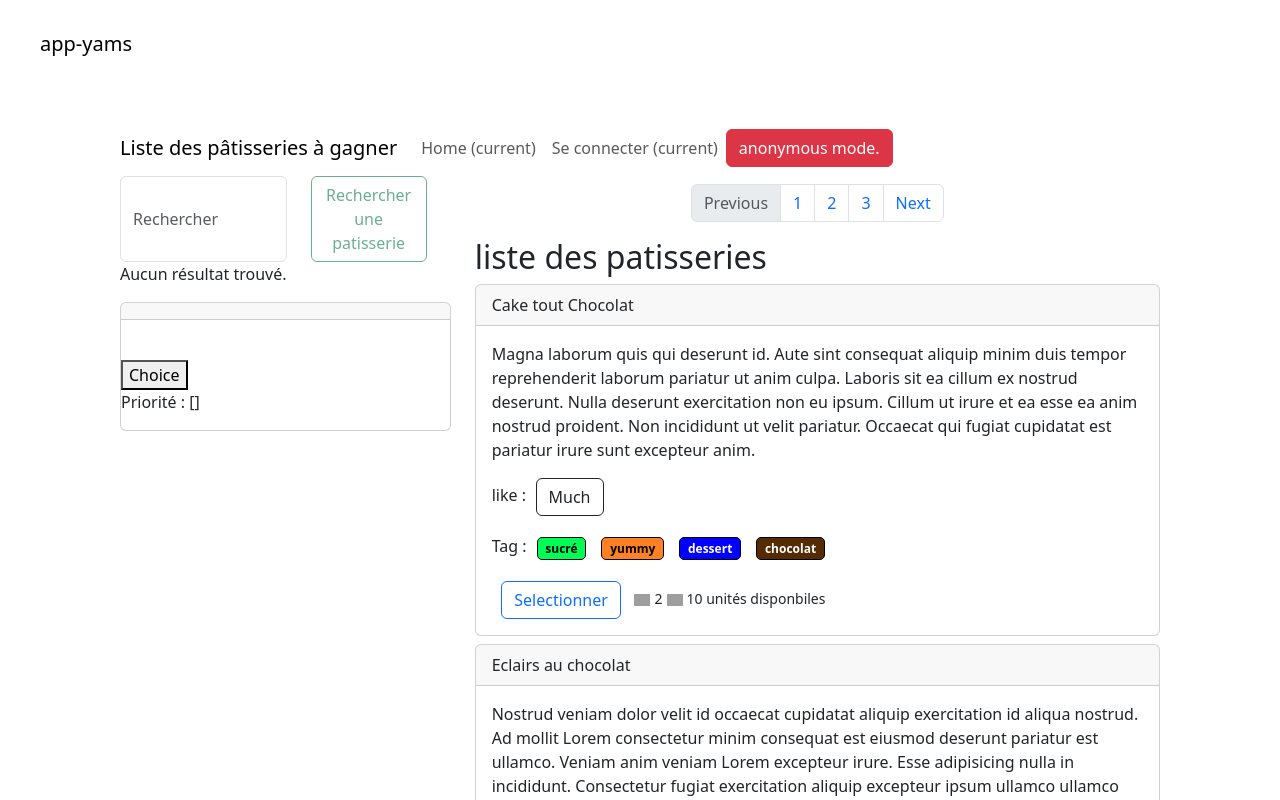
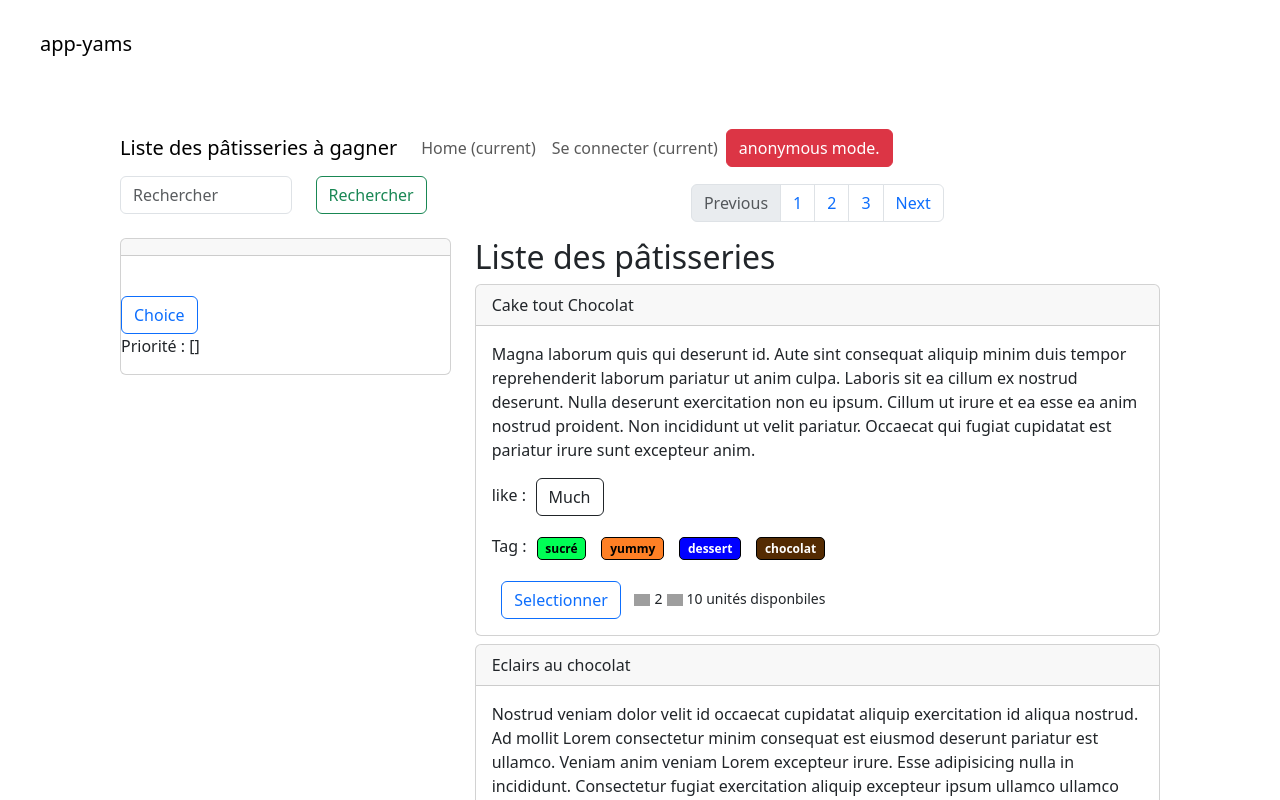
Before and after one commit to MeliGu97/app-yams, an Angular app: page / in a window 1280 px wide. Shown: the top 800 px of the page. Built offline with nearby package versions, Linux system fonts and the light colour scheme; grey boxes are pictures that could not be loaded.

Commit message:
jusqu'à l'exo 20

```diff
--- a/src/app/pastrie-details/pastrie-details.component.html
+++ b/src/app/pastrie-details/pastrie-details.component.html
@@ -6,4 +6,4 @@
     <li class="list-group-item">{{ingredient}}</li>
 </ul>
 
-<button *ngIf="enableChoiceBt" (click)="preference(pastrie?.id)">Choice</button>
+<button class="btn btn-outline-primary"  *ngIf="enableChoiceBt" (click)="preference(pastrie?.id)">Choice</button>
--- a/src/app/pastrie.service.ts
+++ b/src/app/pastrie.service.ts
@@ -28,7 +28,7 @@ export class PastrieService {
     return this.getPastries().length;
   }
 
-  searchPastriesByName(name: string): Pastrie[] {
+  getPastrieByName(name: string): Pastrie[] {
     return this.pastries.filter(p => p.name.toLowerCase().includes(name.toLowerCase()));
   }
 }
--- a/src/app/pastries/pastries.component.html
+++ b/src/app/pastries/pastries.component.html
@@ -25,7 +25,7 @@
 
     <div class="row content">
         <div class="col-sm-4">
-            <app-search></app-search>
+            <app-search (searchChange)="filtredPastries($event)"></app-search>
             <div class="card">
                 <app-pastrie-details [pastrie]="selectedPastrie" [enableChoiceBt]="canChoice"
                     (changePreference)="changeParentPreference($event)">
@@ -75,7 +75,7 @@
 
             <!-- Carte qui fonctionne pour chaque patisserie : -->
             <ng-container *ngIf="pastries">
-                <h2>liste des patisseries</h2>
+                <h2>Liste des pâtisseries</h2>
                 <div class="card" *ngFor="let pastrie of pastries">
                     <div class="card-header">
                         {{ pastrie.name }}
@@ -91,12 +91,11 @@
                         <!-- Bouton pour voir le détail de la patisserie -->
                         <button class="btn btn-outline-primary" type="button" (click)="OnSelect(pastrie)"
                             clickable>Selectionner</button>
-                        <img class="glyph-icon" src="../assets/svg/si-glyph-heart.svg" />
+                        <img class="glyph-icon" src="../svg/icons8-aimer-50.png" />
                         <small>{{ pastrie.order }}</small>
-                        <img class="glyph-icon" src="./assets/svg/si-glyph-triangle-double-arrow-right.svg" />
+                        <img class="glyph-icon" src="../svg/icons8-double-droite-50.png" />
                         <small>{{ pastrie.quantity }} unités disponbiles</small>
                         <br>
-                        <!-- bouton Choice -->
                     </div>
                 </div><!-- fin card générique -->
             </ng-container>
--- a/src/app/pastries/pastries.component.ts
+++ b/src/app/pastries/pastries.component.ts
@@ -3,6 +3,7 @@ import { Component, OnInit } from '@angular/core';
 // Importez la définition de la classe et les pâtisseries
 import { Pastrie } from '../pastrie';
 import { PastrieService } from '../pastrie.service'
+
 @Component({
     selector: 'app-pastries',
     templateUrl: './pastries.component.html',
@@ -21,14 +22,17 @@ export class PastriesComponent implements OnInit {
       this.pastries = pastrieService.getPastries()
     }
 
-    ngOnInit() { console.log("le nombre de patisserie :",this.pastrieService.count()) }
+    ngOnInit(): void {
+      this.pastries = this.pastrieService.getPastries();
+      console.log("le nombre de patisserie :",this.pastrieService.count())
+    }
 
 
     // Récupérer la patisserie sélectionnée au clic sur un btn
     OnSelect(pastrie: Pastrie) {
       console.log(pastrie);
       this.selectedPastrie = pastrie;
-    };
+    }
 
     changeParentPreference(event:string){
       this.priority?.push(event);
@@ -36,4 +40,9 @@ export class PastriesComponent implements OnInit {
         this.canChoice = false;
       }
     }
+
+    filtredPastries(searchWord: string): void {
+      // Mettre à jour les pâtisseries affichées en fonction du mot de recherche
+      this.pastries = this.pastrieService.getPastrieByName(searchWord);
+    }
 }
--- a/src/app/search/search.component.html
+++ b/src/app/search/search.component.html
@@ -1,14 +1,9 @@
-<!--
-Méthode onSubmit à définir dans le TypeScript.
-Vous devez également définir une référence locale #formSearch.
-Ainsi que les directives ngModel pour lier un champ à son nom (data-binding)
--->
 <form class="form-inline my-2 my-lg-0 d-inline-flex" (ngSubmit)="onSubmit(formSearch)" #formSearch="ngForm">
-    <input name="word" ngModel required class="form-control mr-sm-2" type="search" placeholder="Rechercher"
-        aria-label="Search">
+    <input name="word" [(ngModel)]="searchWord" class="form-control mr-sm-2" type="search" placeholder="Rechercher"
+        aria-label="Search" (ngModelChange)="onSearchChange($event)">
     <!-- Directive disabled pour désactiver le formulaire si il n'est pas valide -->
     <button [disabled]="formSearch.invalid" class="btn btn-outline-success my-2 my-sm-0 m-4" type="submit">
-        Rechercher une patisserie
+        Rechercher
     </button>
 </form>
 <div *ngIf="searchResults && searchResults.length > 0">
@@ -18,5 +13,5 @@ Ainsi que les directives ngModel pour lier un champ à son nom (data-binding)
     </ul>
 </div>
 <div *ngIf="!searchResults || searchResults.length === 0">
-    <p>Aucun résultat trouvé.</p>
+    <br>
 </div>
--- a/src/app/search/search.component.ts
+++ b/src/app/search/search.component.ts
@@ -1,4 +1,4 @@
-import { Component } from '@angular/core';
+import { Component, EventEmitter, Output } from '@angular/core';
 
 import { PastrieService } from '../pastrie.service'
 import { NgForm } from '@angular/forms';
@@ -13,16 +13,22 @@ export class SearchComponent {
   constructor(private pastrieService: PastrieService) {}
     // Ici une propriété pour stocker la valeur du champ de recherche
     searchResults: Pastrie[] = [];
+    searchWord: string = '';
+    @Output() searchChange = new EventEmitter<string>();
 
     // Pour traiter les données du formulaire
     onSubmit(form: NgForm): void {
       if (form.valid) {
         const searchWord = form.value.word;
-        this.searchResults = this.pastrieService.searchPastriesByName(searchWord);
+        this.searchResults = this.pastrieService.getPastrieByName(searchWord);
       } else {
         // si le formulaire n'est pas valide
         console.log('Le formulaire n\'est pas valide.');
-
+        //form.errors;
       }
     }
+
+    onSearchChange(event: string): void {
+      this.searchChange.emit(event);
+    }
 }
```
Also changed, not shown: src/app/svg/icons8-aimer-50.png (added), src/app/svg/icons8-double-droite-50.png (added).
